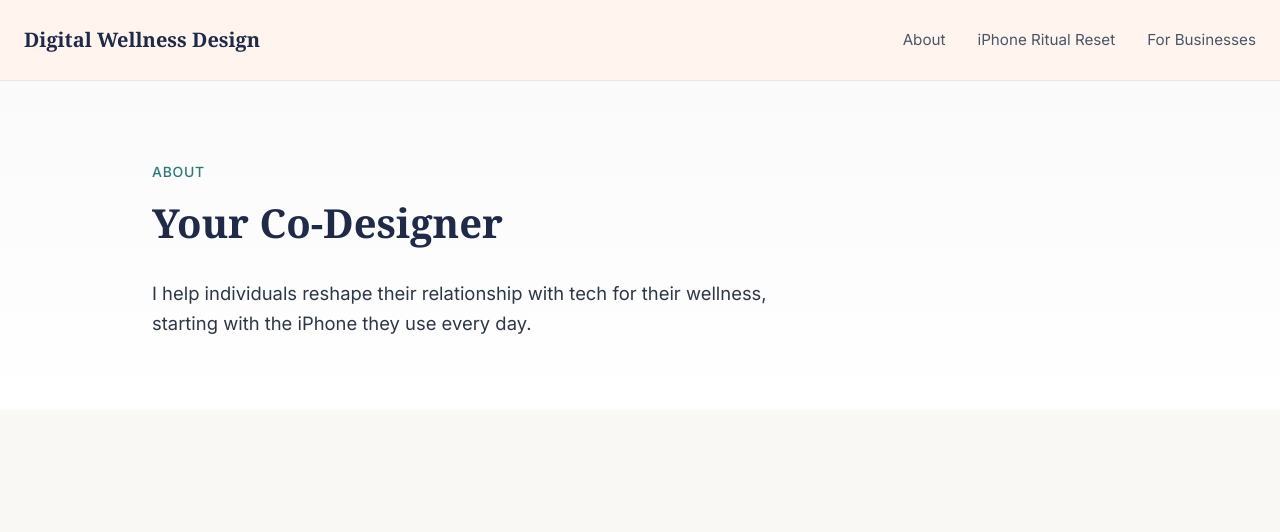
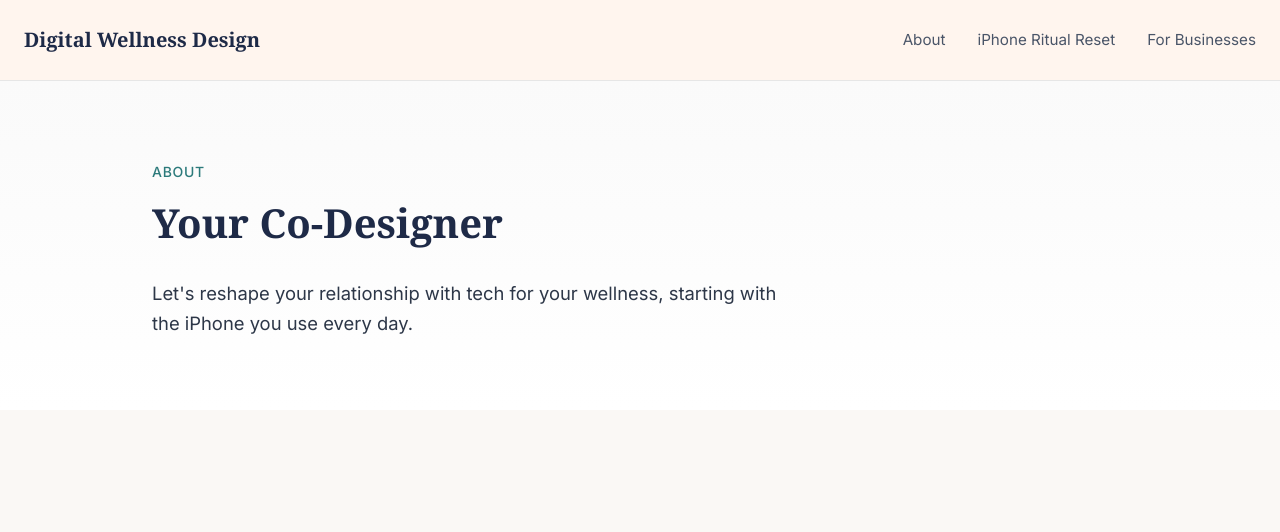
Before and after one commit to digitalwellnessdesign/io, a website: page about.html in a window 1280 px wide. Shown: the top 532 px of the page. Drawn offline with Linux system fonts and the light colour scheme; a web font is replaced by a local one.

Commit message:
Updated about.html

```diff
--- a/about.html
+++ b/about.html
@@ -288,7 +288,7 @@
     <div class="container">
       <span class="page-label">About</span>
       <h1>Your Co-Designer</h1>
-      <p class="intro-copy">I help individuals reshape their relationship with tech for their wellness, starting with the iPhone they use every day.</p>
+      <p class="intro-copy">Let's reshape your relationship with tech for your wellness, starting with the iPhone you use every day.</p>
     </div>
   </section>
 
```
